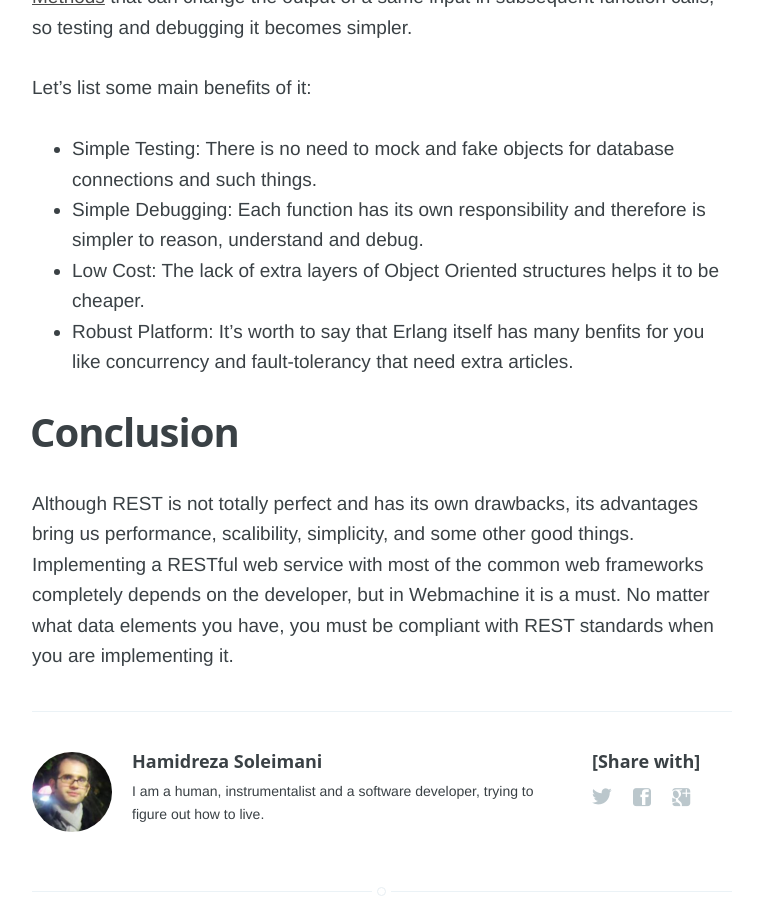
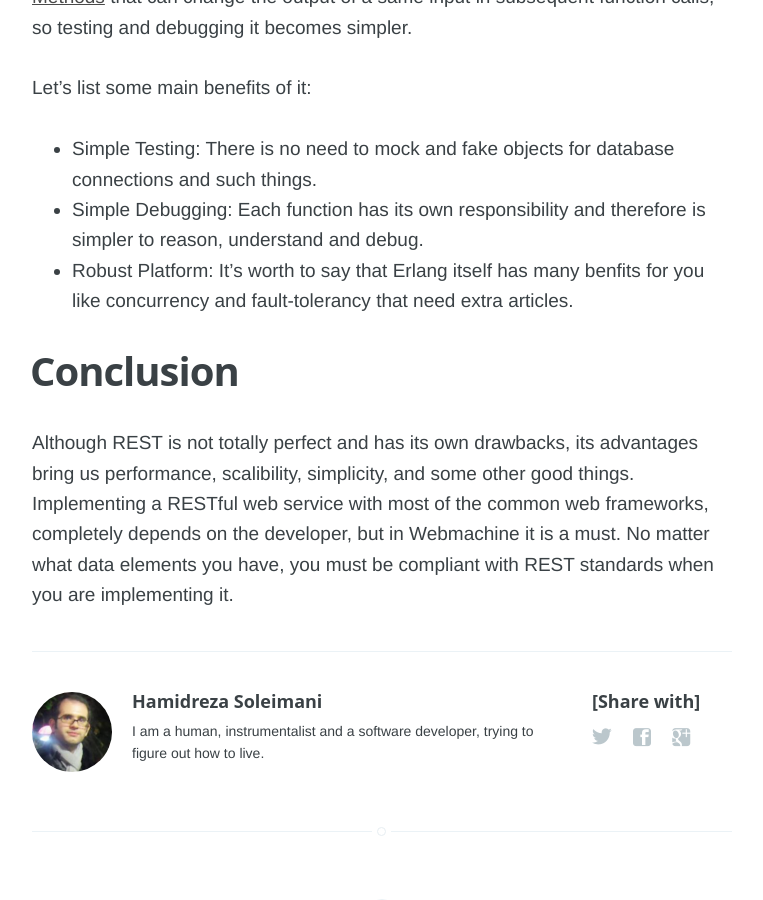
Before and after one commit to hamidreza-s/hamidreza-s.github.io, a Jekyll site: the page built from _posts/2014-09-11-writing-restful-web-services-with-webmachine.markdown, in a window 1280 px wide and 900 px high, scrolled down 5342 px. Shown: the whole window, without its empty margins (258-1021 px from the left). Built offline with Jekyll 4.4.1, drawn with Linux system fonts in a browser that asks for light colours; Markdown is read by kramdown in place of the engine named in the settings; some of the changed text lies outside the part shown.

```diff
--- a/_posts/2014-09-11-writing-restful-web-services-with-webmachine.markdown
+++ b/_posts/2014-09-11-writing-restful-web-services-with-webmachine.markdown
@@ -141,8 +141,7 @@ Let's list some main benefits of it:
 
 - Simple Testing: There is no need to mock and fake objects for database connections and such things.
 - Simple Debugging: Each function has its own responsibility and therefore is simpler to reason, understand and debug.
-- Low Cost: The lack of extra layers of Object Oriented structures helps it to be cheaper.
 - Robust Platform: It's worth to say that Erlang itself has many benfits for you like concurrency and fault-tolerancy that need extra articles.
 
 ## Conclusion
-Although REST is not totally perfect and has its own drawbacks, its advantages bring us performance, scalibility, simplicity, and some other good things. Implementing a RESTful web service with most of the common web frameworks completely depends on the developer, but in Webmachine it is a must. No matter what data elements you have, you must be compliant with REST standards when you are implementing it.
+Although REST is not totally perfect and has its own drawbacks, its advantages bring us performance, scalibility, simplicity, and some other good things. Implementing a RESTful web service with most of the common web frameworks, completely depends on the developer, but in Webmachine it is a must. No matter what data elements you have, you must be compliant with REST standards when you are implementing it.
```
Also changed, not shown: other parts of _posts/2014-09-11-writing-restful-web-services-with-webmachine.markdown (+2 -2 lines).
